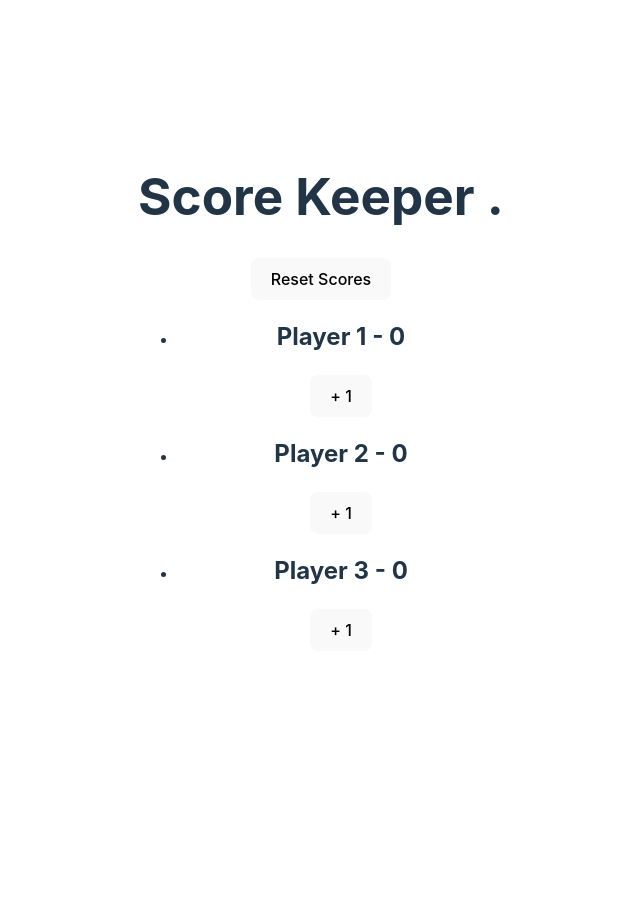
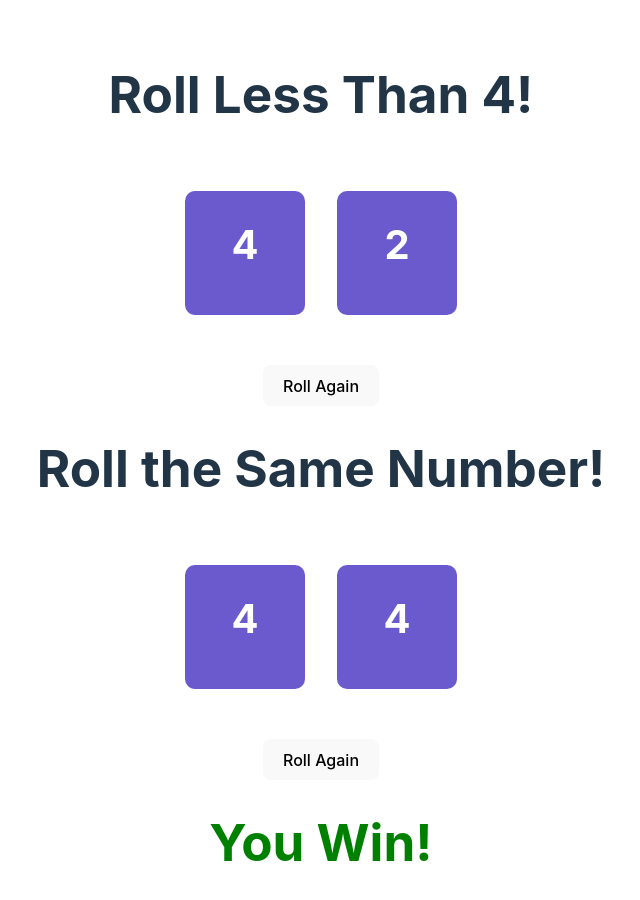
Before and after one commit to Akash-YS05/Reactjs-minor-projects, a React (Vite) app in the folder react-app/: page / in a window 1280 px wide. Shown: the top 900 px of the page, without its empty margins (319-959 px from the left). Before the commit the page ends 800 px from the top, so only its background shows below. Built offline with nearby package versions, Linux system fonts and the light colour scheme.

Commit message:
luckyN game and flow of operations in components

```diff
--- a/react-app/src/App.jsx
+++ b/react-app/src/App.jsx
@@ -14,6 +14,10 @@ import CounterNew from './CounterNew'
 import ScoreKeeper from './ScoreKeeper'
 import EmojiClicker from './EmojiClicker'
 import ScoreKeeperNew from './ScoreKeeperNew'
+import DieNew from './DieNew'
+import Dice from './Dice'
+import LuckyN from './LuckyN'
+import { sum } from './utils'
 
 
 const data = [
@@ -53,6 +57,15 @@ const colors = [
 ];
 
 
+function lessThan4(dice) {
+  return sum(dice) < 4
+}
+
+function AllSame(dice) {
+  return dice.every((v) => v === dice[0])
+}
+
+
 function App() {
   const [count, setCount] = useState(0)
 
@@ -73,7 +86,11 @@ function App() {
       {/* <CounterNew/> */}
       {/* <ScoreKeeper/> */}
       {/* <EmojiClicker/> */}
-      <ScoreKeeperNew players={3} target={5}/>
+      {/* <ScoreKeeperNew players={3} target={5}/> */}
+      {/* <DieNew val={3}/> */}
+      {/* <Dice dice={[3, 4, 5, 6]}/> */}
+      <LuckyN winCheck={lessThan4} title="Roll Less Than 4!"/>
+      <LuckyN winCheck={AllSame} title="Roll the Same Number!"/>
     </>
   )
 }
--- /dev/null
+++ b/react-app/src/Dice.css
@@ -0,0 +1,7 @@
+.Dice {
+    border: solid 2px white;
+    padding: 1em 0 1em 0;
+    text-align: center;
+    margin: 1em auto 1em auto;
+    border-radius: 10px;
+}
--- /dev/null
+++ b/react-app/src/Dice.jsx
@@ -0,0 +1,12 @@
+import DieNew from "./DieNew"
+import "./Dice.css"
+
+export default function Dice({dice}) {
+    return(
+        <section className="Dice">
+            {dice.map((v, i) => (
+                <DieNew key={i} val={v}/>
+            ))}
+        </section>
+    )
+}
--- /dev/null
+++ b/react-app/src/DieNew.css
@@ -0,0 +1,13 @@
+.Die {
+    background-color: slateblue;
+    border-radius: 10px;
+    padding-top: 1.5rem;
+    margin: 1rem;
+    color: white;
+    text-align: center;
+    display: inline-block;
+    width: 3em;
+    height: 2.5em;
+    font-weight: bold;
+    font-size: 2.5em;
+}
--- /dev/null
+++ b/react-app/src/DieNew.jsx
@@ -0,0 +1,9 @@
+import "./DieNew.css"
+
+export default function DieNew({val}) {
+    return (
+        <div className="Die">
+            {val}
+        </div>
+    )
+}
--- /dev/null
+++ b/react-app/src/LuckyN.jsx
@@ -0,0 +1,19 @@
+import { useState } from "react";
+import { getRolls, sum } from "./utils";
+import Dice from "./Dice";
+
+export default function({title="Dice Game!", numDice=2, winCheck}) {
+    const [dice, setDice] = useState(getRolls(numDice))
+    const isWinner = winCheck(dice);
+    const reRoll = () => {
+        setDice(getRolls(numDice))
+    }
+    return (
+        <main className="LuckyN">
+            <h1>{title}</h1>
+            <Dice dice={dice} />
+            <button onClick={reRoll}>Roll Again</button>
+            <h1 style={{color: 'green'}}>{isWinner && "You Win!"}</h1>
+        </main>
+    )
+}
--- /dev/null
+++ b/react-app/src/utils.js
@@ -0,0 +1,19 @@
+/** Gets random integer: [1..6]. */
+
+function d6() {
+    return Math.floor(Math.random() * 6) + 1;
+  }
+
+  /** Get n rolls => [num, ...]. */
+
+  function getRolls(n) {
+    return Array.from({ length: n }, () => d6());
+  }
+
+  /** Get sum of nums. */
+
+  function sum(nums) {
+    return nums.reduce((prev, cur) => prev + cur, 0);
+  }
+
+  export { d6, getRolls, sum };
```
